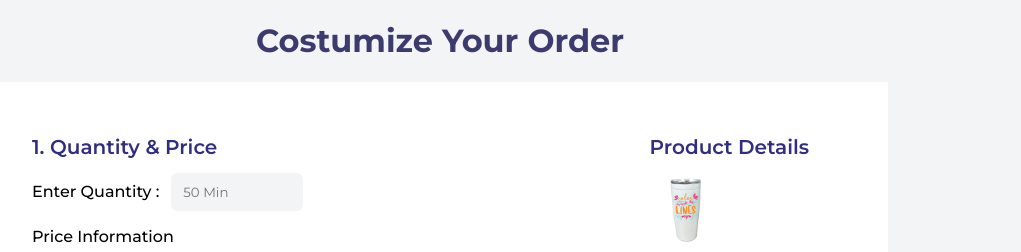
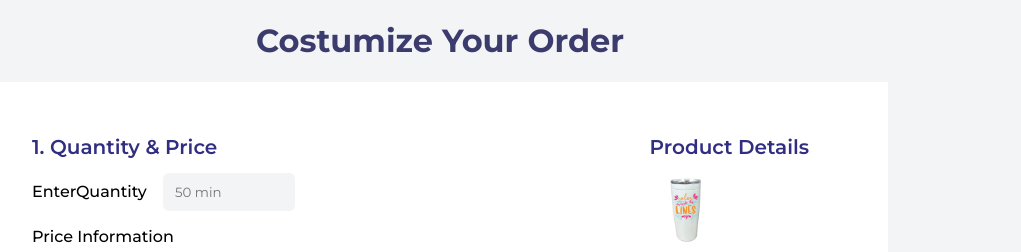
Before and after one commit to wills27/tutorialnextjs, a Next.js app: page / in a window 1280 px wide. Shown: the top 252 px of the page, without its empty margins (200-1221 px from the left). Built offline with nearby package versions, Linux system fonts and the light colour scheme.

Commit message:
refination

```diff
--- a/src/app/page.tsx
+++ b/src/app/page.tsx
@@ -26,11 +26,13 @@ export default function Home() {
   const [nextPage, setNextPage] = useState<boolean>(false)
   const [decorationMethod, setDecorationMethod] = useState<string>("")
   const [decorationSetup, setDecorationSetup] = useState<string>("")
-  const [quantity, setQuantity] = useState<number>()
+  const [quantity, setQuantity] = useState<string>()
   const [price, setPrice] = useState<number>()
   const [color, setColor] = useState<string>("")
+  const [artWork, setArtWork] = useState<string>("")
+  const [specialInstuction, setSpecialInstuction] = useState<string>("")
 
-  function changeState(active:boolean) {
+  function changeState(active: boolean) {
     setNextPage(active)
   }
 
@@ -42,7 +44,7 @@ export default function Home() {
           <div className="p-10 w-[60%] ">
 
             <CustomizationStep title="1. Quantity & Price">
-              <Inputfield />
+              <Inputfield className="w-32 h-9 mx-3 bg-gray-100 rounded-md" type='number' placeholder='50 min' onChange={setQuantity}> EnterQuantity </Inputfield>
               <PriceInformationArea />
             </CustomizationStep>
 
@@ -102,10 +104,7 @@ export default function Home() {
 
             <CustomizationStep title="5. Special Instuction">
               <p className="text-[12px] font-medium text-color-6 text-left">Special Instructions - Optional</p>
-              <input className="w-full h-28 bg-gray-100 rounded-md"
-                type='text'
-                placeholder='Tell us anything to help your artist to deliver your eperoof to your liking.'
-              />
+              <Inputfield className="w-full h-28 bg-gray-100 rounded-md" placeholder={'Tell us anything to help your artist to deliver your eperoof to your liking.'} onChange={setSpecialInstuction} ></Inputfield>
             </CustomizationStep>
 
             <div className='mt-10'>
@@ -144,6 +143,12 @@ export default function Home() {
                 <InfoLabel label="Quantity" value={`${quantity}`} ></InfoLabel>
                 <InfoLabel label="Price" value={`${price}`} ></InfoLabel>
                 <InfoLabel label="Color" value={color} ></InfoLabel>
+                {nextPage ? (
+                  <>
+                    <InfoLabel label="Artwork" value={artWork} ></InfoLabel>
+                    <InfoLabel label="Special Instuction" value={specialInstuction} ></InfoLabel>
+                  </>
+                ) : (<></>)}
               </div>
 
             </div>
--- a/src/components/Inputfield.tsx
+++ b/src/components/Inputfield.tsx
@@ -1,12 +1,13 @@
-import React from 'react'
+import React, { PropsWithChildren } from 'react'
 
-const Inputfield: React.FC = () => {
+const Inputfield: React.FC<PropsWithChildren<{className?:string, type?:string, placeholder?:string, onChange: (value:string) => void}>> = ( {className, type, placeholder, onChange, children} ) => {
     return (
         <div>
-            <p className="inline text-black text-base font-medium font-['Montserrat']">Enter Quantity :</p>
-            <input className="w-32 h-9 mx-3 bg-gray-100 rounded-md"
-                type='text'
-                placeholder='50 Min'
+            <p className="inline text-black text-base font-medium font-['Montserrat']"> {children} </p>
+            <input className={className}
+                type={type}
+                placeholder={placeholder}
+                onChange={(e) => onChange(e.target.value)}
             />
         </div>
     )
```
